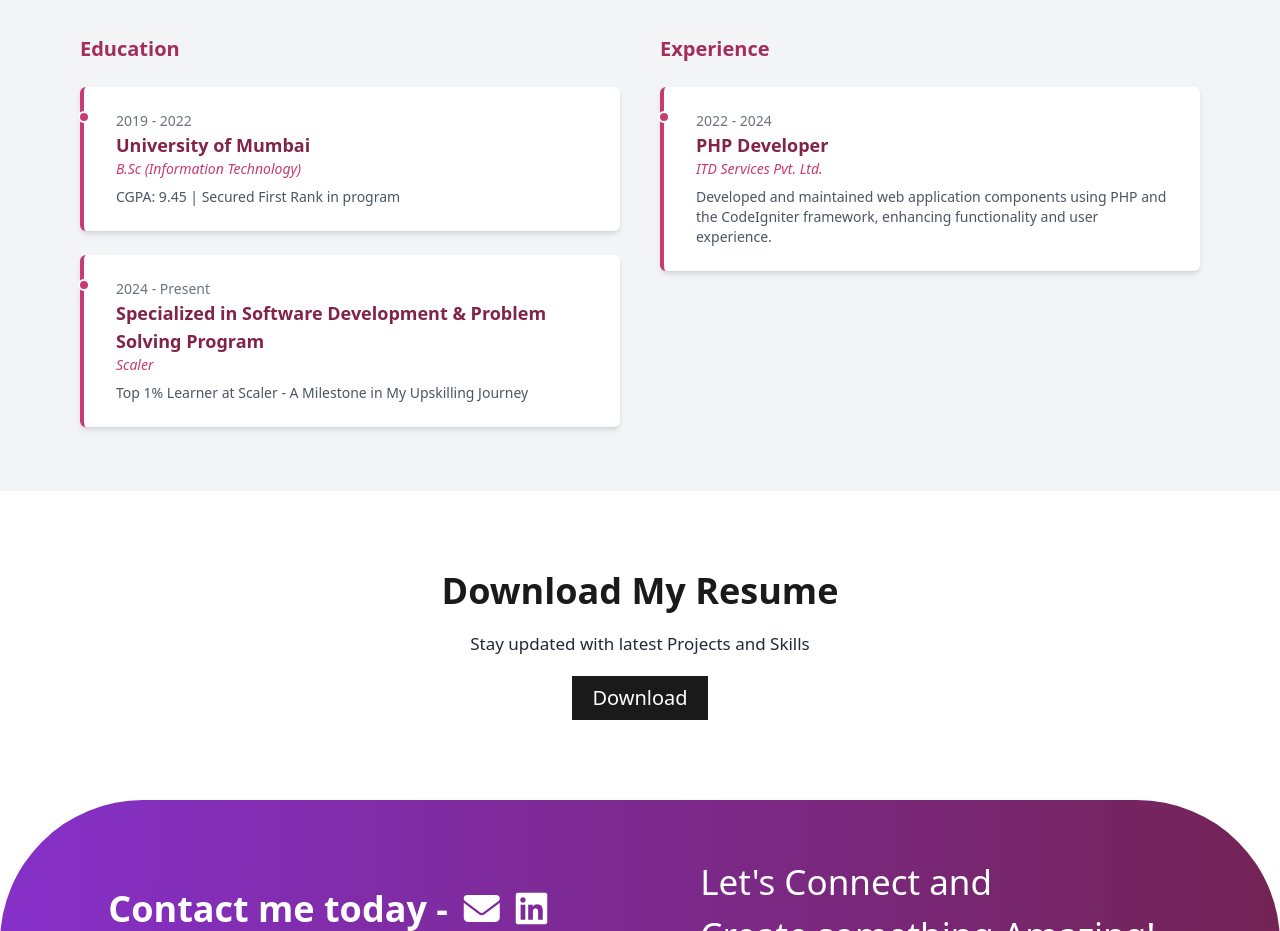
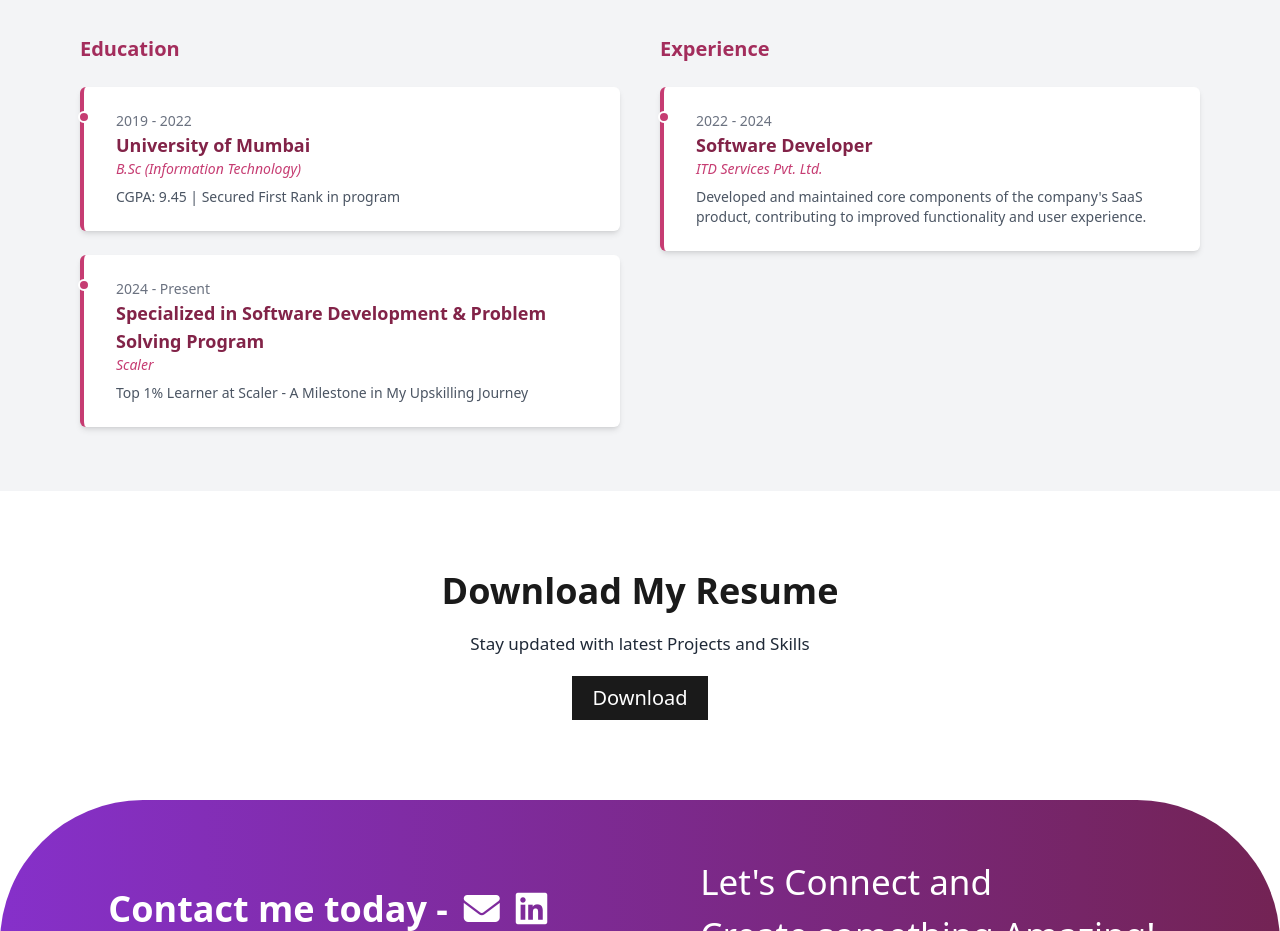
Before and after one commit to ganeshArwat/portfolio_react, a React (Vite) app: page / in a window 1280 px wide. Shown: the part 2680-3611 px from the top of the page. Built offline with nearby package versions, Linux system fonts and the light colour scheme; a web font is replaced by a local one.

Commit message:
Exp Changes

```diff
--- a/src/components/ExperienceSction.jsx
+++ b/src/components/ExperienceSction.jsx
@@ -18,9 +18,9 @@ function ExperienceSection() {
   const experience = [
     {
       year: '2022 - 2024',
-      title: 'PHP Developer',
+      title: 'Software Developer',
       company: 'ITD Services Pvt. Ltd.',
-      desc: 'Developed and maintained web application components using PHP and the CodeIgniter framework, enhancing functionality and user experience.',
+      desc: 'Developed and maintained core components of the company\'s SaaS product, contributing to improved functionality and user experience.',
     },
   ]
 
```
